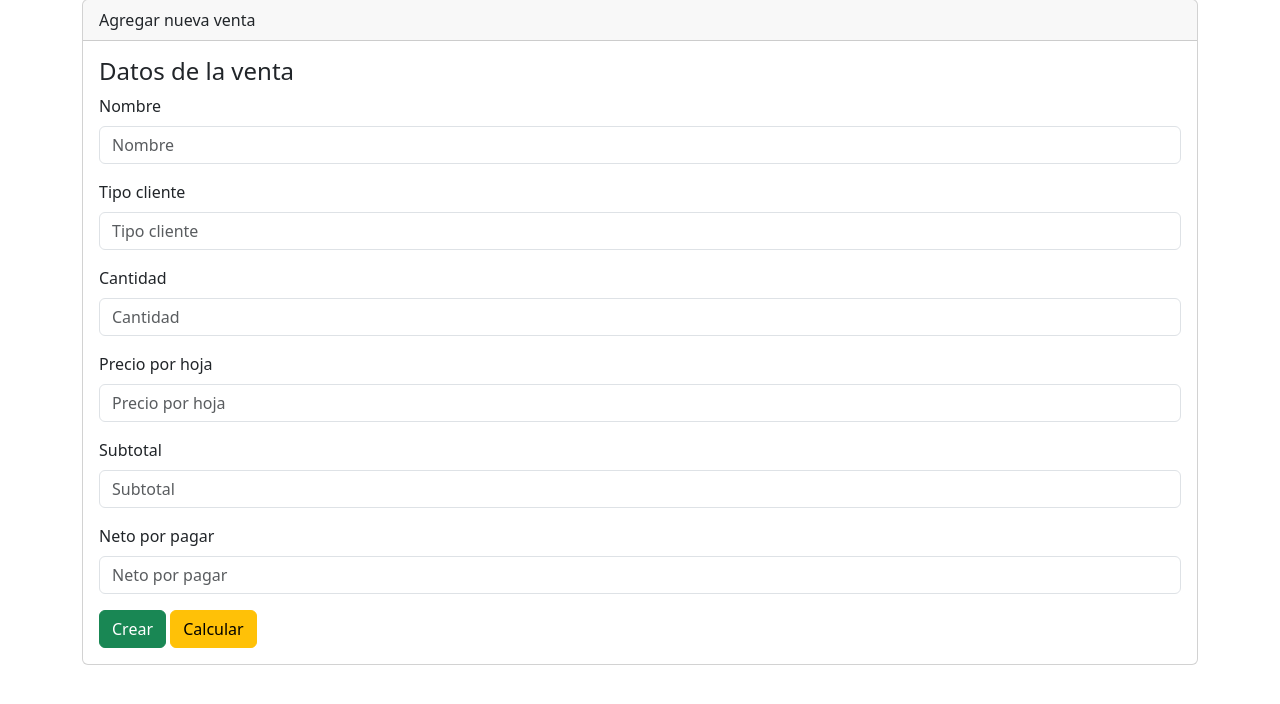
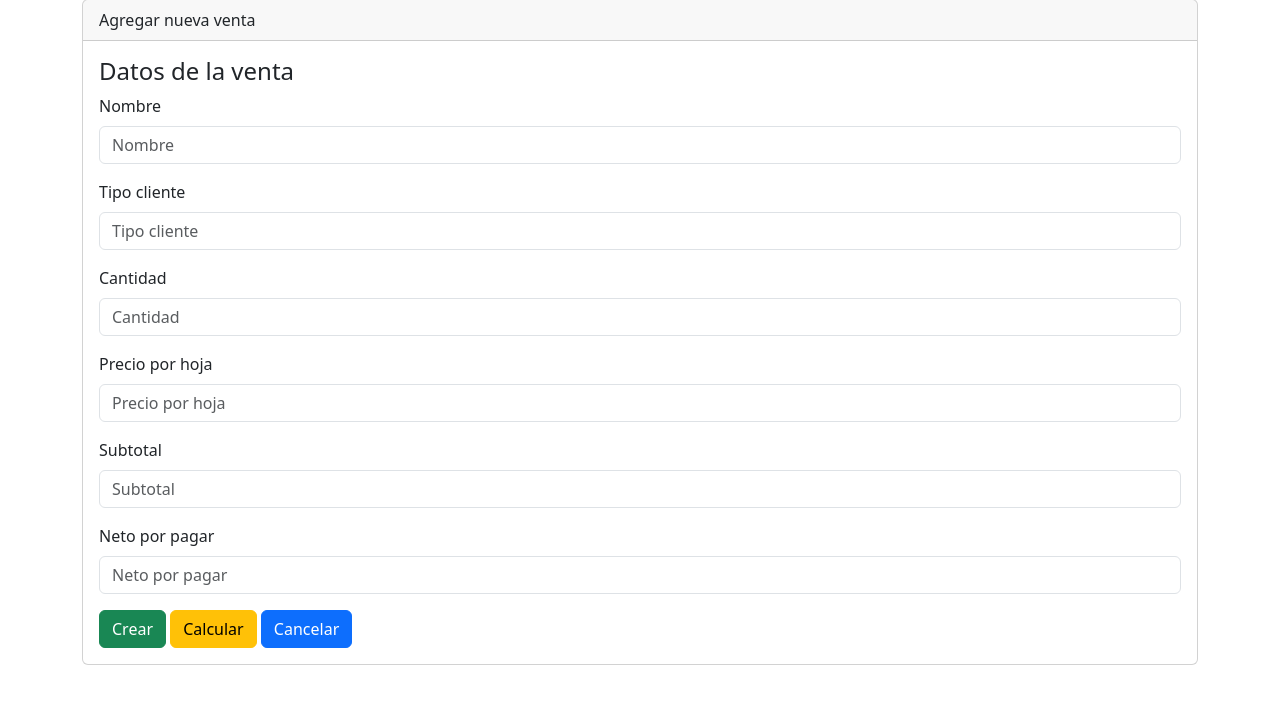
Before and after one commit to HeidyCardenas1903/WebHojasHieloSeco, a Django app: page /ventas/crear in a window 1280 px wide. Shown: the part 57-761 px from the top of the page. Run offline with Django 4.2, Linux system fonts and the light colour scheme.

Commit message:
Boton Cancelar

```diff
--- a/webhojas/libreria/templates/hojas/form.html
+++ b/webhojas/libreria/templates/hojas/form.html
@@ -14,4 +14,6 @@
   {%endfor%}
   <input type="submit" class="btn btn-success" value="Crear">
   <input type="submit" class="btn btn-warning" value="Calcular">
+  <input type="submit" class="btn btn-primary" value="Cancelar" href="{%url 'ventas'%}">
+
 </form>
```
